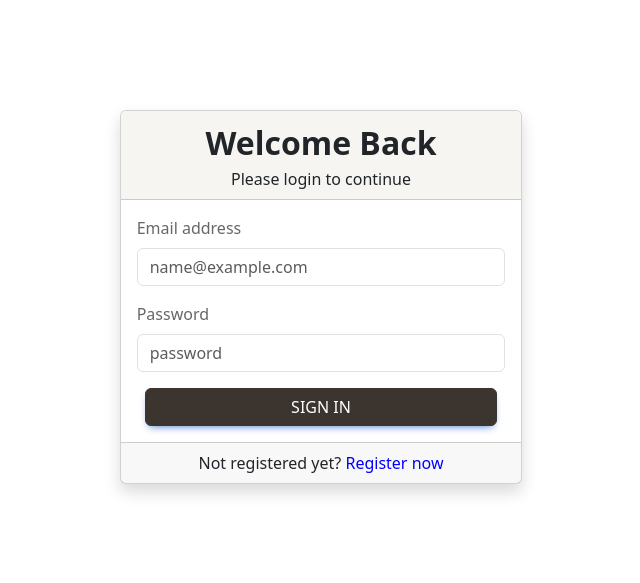
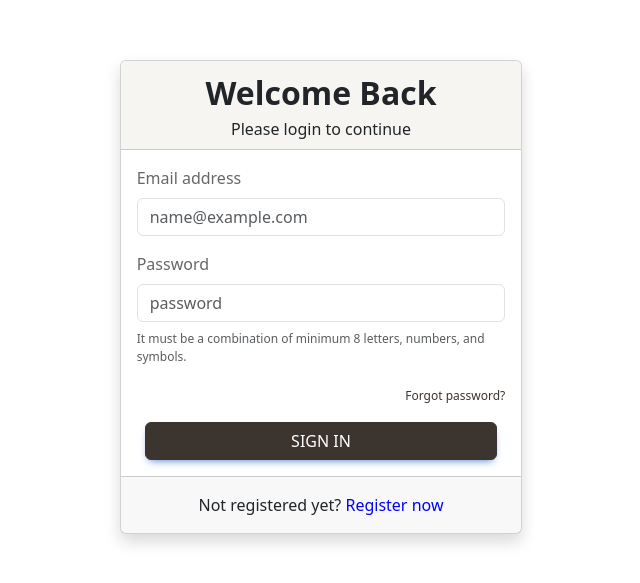
Before and after one commit to WinworldHUB/kitchen, a React (Create React App) app: page / in a window 1280 px wide. Shown: the part 103-686 px from the top of the page, without its empty margins (319-959 px from the left). Built offline with nearby package versions, Linux system fonts and the light colour scheme; a web font is replaced by a local one.

Commit message:
update sign up page styles

```diff
--- a/src/lib/components/card.simple.tsx
+++ b/src/lib/components/card.simple.tsx
@@ -34,8 +34,8 @@ const CardSimple: FC<SimpleCardProps> = ({
           } align-items-center bg-${variant}`}
         >
           <Col className="text-center">
-          <p className="fs-2 fw-semibold m-0 text-center">{title}</p>
-          {subTitle && <p className="fs-6 m-0 card-title">{subTitle}</p>}
+            <p className="fs-2 fw-semibold m-0 text-center">{title}</p>
+            {subTitle && <p className="fs-6 m-0 card-title">{subTitle}</p>}
           </Col>
           {headerAction}
         </Card.Header>
@@ -43,7 +43,11 @@ const CardSimple: FC<SimpleCardProps> = ({
       {children && <Card.Body className={className}>{children}</Card.Body>}
       {(footer || error) && (
         <Card.Footer className={isAuth ? `d-flex justify-content-center` : ""}>
-          {footer ?? <FormFieldError error={error} />}
+          {footer ? (
+            <div className="my-2">{footer}</div>
+          ) : (
+            <FormFieldError error={error} />
+          )}
         </Card.Footer>
       )}
     </Card>
--- a/src/lib/constants/index.ts
+++ b/src/lib/constants/index.ts
@@ -29,6 +29,7 @@ export enum PageRoutes {
   Login = "/signIn",
   SignUp = "/signUp",
   UserProfile = "/userProfile",
+  ForgotPassword = "/forgotPassword",
 }
 
 export const DEFAULT_LOCAL_STORAGE_KEY_FOR_APP_STATE = "MOIETY_APP_STATE";
--- a/src/pages/signin.tsx
+++ b/src/pages/signin.tsx
@@ -5,9 +5,7 @@ import { PageRoutes } from "../lib/constants";
 import { Formik } from "formik";
 import FormFieldError from "../lib/components/form.field.error";
 import { SIGN_IN_VALIDATION_SCHEME } from "../lib/constants/validation-constants";
-
 import { USER_APIS } from "../lib/constants/api-constants";
-
 import useApi from "../lib/hooks/useApi";
 import useAuthentication from "../lib/hooks/useAuthentication";
 import { useState } from "react";
@@ -22,6 +20,7 @@ const SignInPage = () => {
   const { postData: sendSignInData } = useApi<LoginResponse>();
   const [error, setError] = useState<string | null>(null);
   const { signInUser } = useAuthentication();
+
   const footer = (
     <div>
       Not registered yet?{" "}
@@ -30,6 +29,7 @@ const SignInPage = () => {
       </Link>
     </div>
   );
+
   return (
     <Container fluid>
       <Row className="justify-content-center align-items-center min-vh-100">
@@ -47,7 +47,6 @@ const SignInPage = () => {
               validationSchema={SIGN_IN_VALIDATION_SCHEME}
               onSubmit={async (values: LoginRequest, { setSubmitting }) => {
                 try {
-                  // Send the encrypted data to the API
                   const response = await sendSignInData(
                     USER_APIS.LOGIN_USER_API,
                     {
@@ -56,15 +55,12 @@ const SignInPage = () => {
                     }
                   );
 
-                  // Handle successful response
                   if (response?.success) {
                     signInUser(
-                      // user data
                       {
                         email: values.email,
                         fullName: response.fullName,
                       },
-                      // app state
                       {
                         isUserLoggedIn: true,
                         user_id: response.user_id,
@@ -74,7 +70,6 @@ const SignInPage = () => {
                     );
                     navigate(PageRoutes.Home);
                   } else {
-                    // Handle error cases with various response types
                     if ("error" in response) {
                       console.error("Error:", response.error);
                       setError(response.error as string);
@@ -83,7 +78,6 @@ const SignInPage = () => {
                     setError(response.message);
                   }
                 } catch (error) {
-                  // Handle network or other errors
                   console.error("Error signing in:", error);
                   setError("Error signing in. Please try again.");
                 } finally {
@@ -110,7 +104,6 @@ const SignInPage = () => {
                       value={values.email}
                       onChange={handleChange}
                       onBlur={handleBlur}
-                      required
                     />
                     <FormFieldError
                       error={errors.email && touched.email && errors.email}
@@ -122,15 +115,31 @@ const SignInPage = () => {
                       type="password"
                       name="password"
                       placeholder="password"
-                      required
                       value={values.password}
                       onChange={handleChange}
+                      onBlur={handleBlur}
                     />
                     <FormFieldError
                       error={
                         errors.password && touched.password && errors.password
                       }
                     />
+                    <Row className="justify-content-between align-items-start mt-2">
+                      <Col>
+                        <p className="text-muted" style={{ fontSize: "12px" }}>
+                          It must be a combination of minimum 8 letters,
+                          numbers, and symbols.
+                        </p>
+                      </Col>
+                    </Row>
+                    <div className="text-end">
+                      <a
+                        href={PageRoutes.ForgotPassword}
+                        style={{ fontSize: "12px" }}
+                      >
+                        Forgot password?
+                      </a>
+                    </div>
                   </Form.Group>
                   <Row className="mx-2">
                     <Button
```
